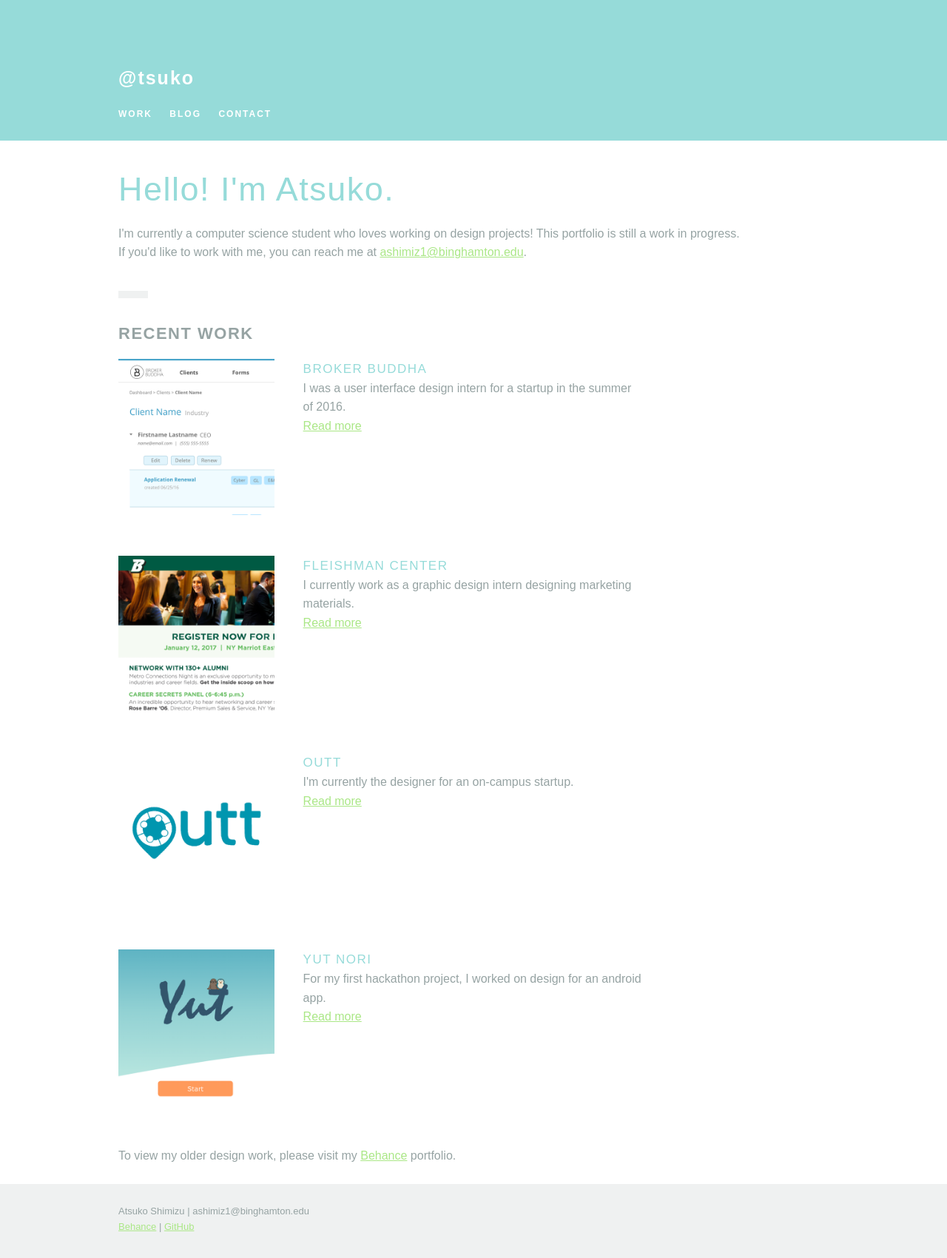
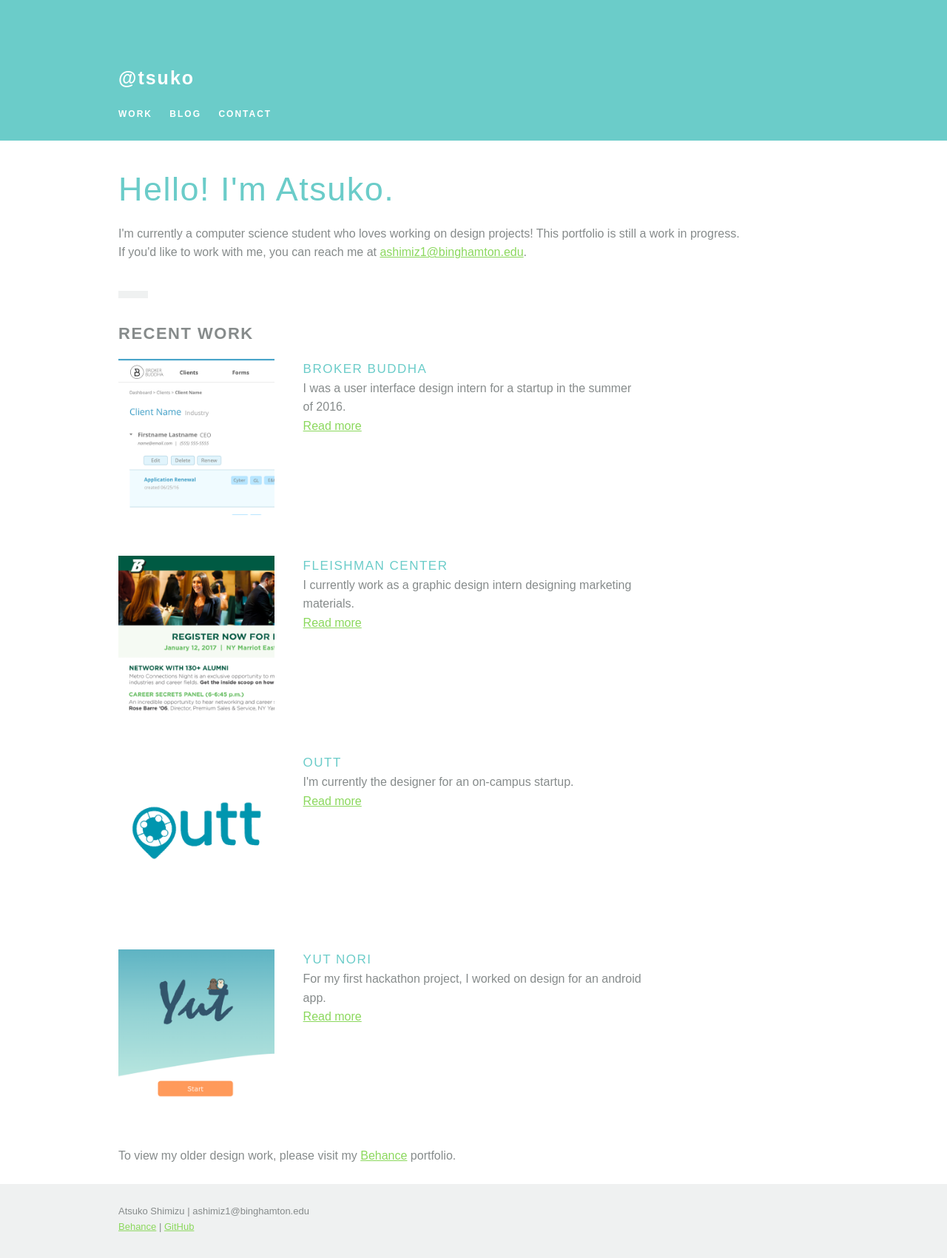
Before and after one commit to Atsukocacola/atsukocacola.github.io, a Jekyll site: the page built from index.html, in a window 1280 px wide. Shown: the whole page at 74% size. Built offline with Jekyll 4.4.1, drawn with Linux system fonts in a browser that asks for light colours; some web fonts are replaced.

Commit message:
Increase contrast in font colors

```diff
--- a/_sass/base.scss
+++ b/_sass/base.scss
@@ -1,6 +1,6 @@
 $main_font: 'Muli', sans-serif;
 
-$main_color: #96DBD9;
-$text_color: #96A3A3;
-$link_color: #AAE786;
+$main_color: #6bccc9;
+$text_color: #868b8b;
+$link_color: #8bd85d;
 $footer_color: #EFF1F1;
```
